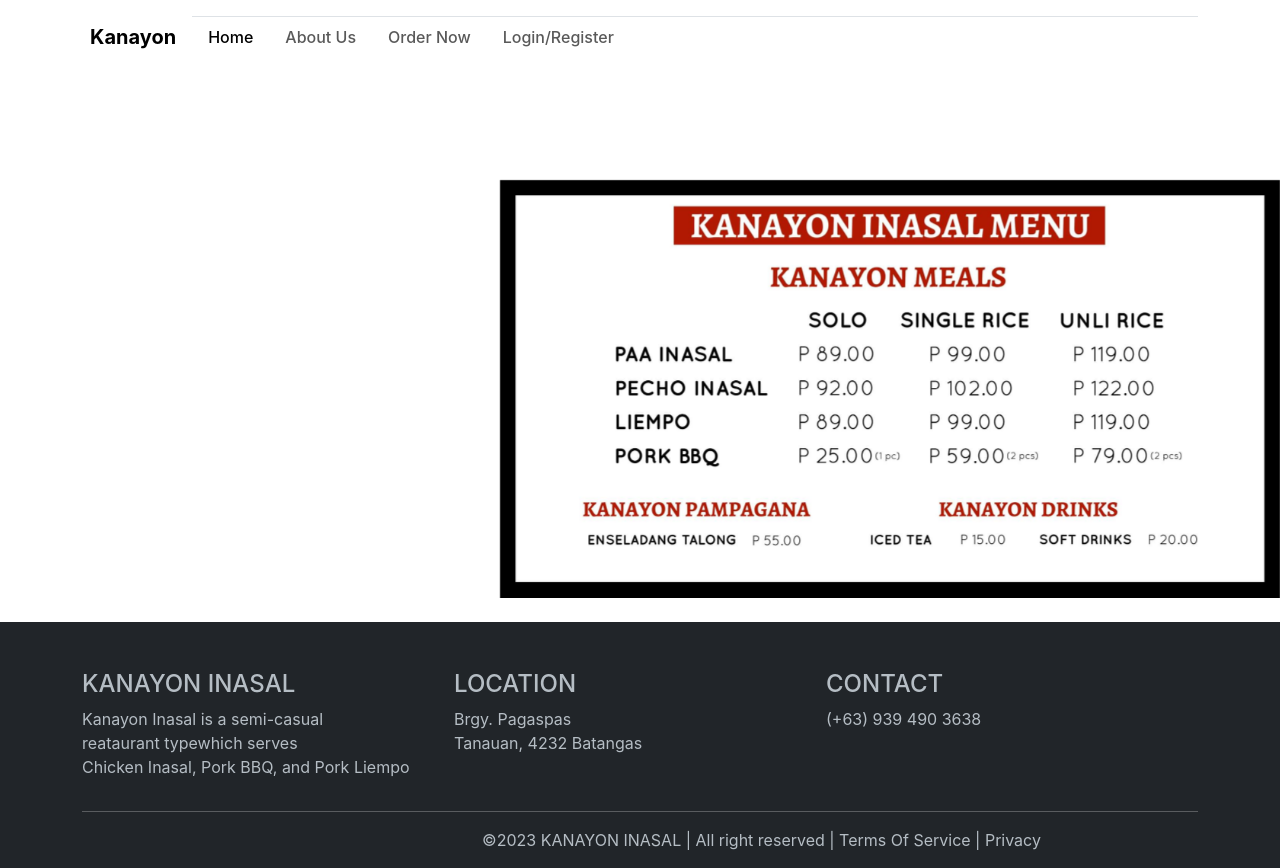
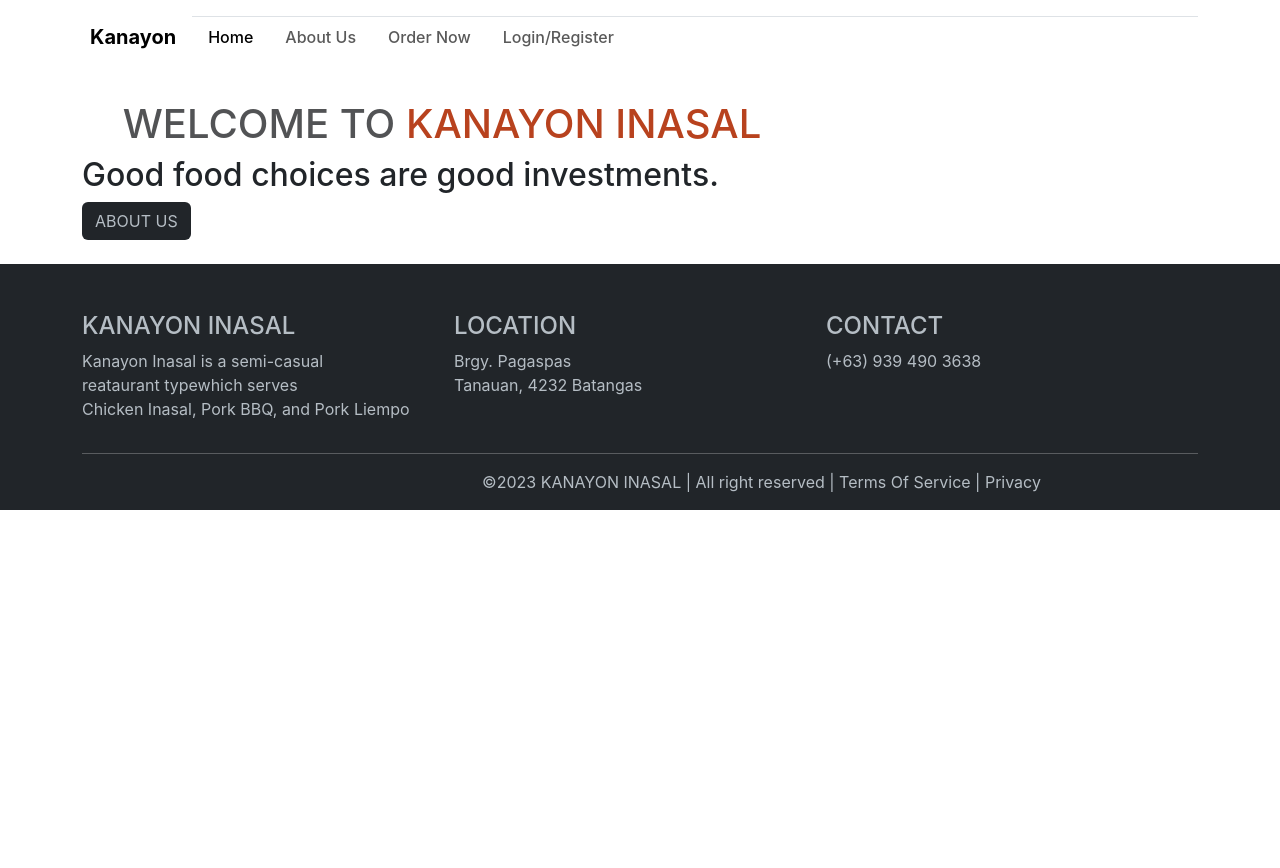
Before and after one commit to kobellanes/Kanayon-FE-RestaurantSystem, a React (Create React App) app in the folder kanayon_arms/: page / in a window 1280 px wide. After the commit the page ends 800 px from the top, so only its background shows below. Built offline with nearby package versions, Linux system fonts and the light colour scheme.

Commit message:
HomePage is still on progress

```diff
--- a/kanayon_arms/src/App.css
+++ b/kanayon_arms/src/App.css
@@ -133,3 +133,20 @@
   color: white !important;
   border-radius: 5px;
 }
+
+.btn.btn-about {
+  color: #b5bdc4;
+}
+
+.btn-about {
+  background: #212529;
+}
+
+.col-lg-8 h1 {
+  margin-top: 100px;
+  color: #525355;
+}
+
+.col-lg-8 span {
+  color: #b8421e;
+}
--- a/kanayon_arms/src/components/AboutUs/AboutUs.js
+++ b/kanayon_arms/src/components/AboutUs/AboutUs.js
@@ -16,7 +16,7 @@ function AboutUs(props) {
                             <p>Our barrio's grilled chicken or alson known as chicken inasal wins the heart of every villager in our barangay, founded in September 10, 2022. Kanayon Inasal got its name from the term Kanayon which means "fellow local" that makes its name tattoed on the mind of every customer we serve. The idea came about when the founder, Tatay Mio felt the need and the urge to feed and inspire people with this dish they so loved, chicken inasal. His family put a lot of effort into serving the best and quality food they could offer. from selecting the freshest meat up to adding the special, flavorful and authentic ingredients make our inasal become different from the others. Kanayon inasal is perfect for the budget concious or what we called the budgetaian because of its cheap price for a complete dinnner or lunch. Our restaurant is a simple store with a simple dream that puts a lot of hardwork and determination that focuses its people and continues to grow vigorously.</p>
 
                             <div className="AboutUs__btn">
-                                <a href="" className="btn btn-smart">READ MORE</a>
+                                <a href="ordernow" className="btn btn-smart">ORDER NOW</a>
 
                             </div>
                         </div>
--- a/kanayon_arms/src/components/HomePage/HomePage.js
+++ b/kanayon_arms/src/components/HomePage/HomePage.js
@@ -1,10 +1,12 @@
 import React from 'react';
-import menu from '../../assets/menu.jpg';
 import Header from '../Header/Header';
 import Footer from '../Footer/Footer';
-import AboutUs from '../AboutUs/AboutUs';
-import Admin from '../Admin/Admin';
-import { BrowserRouter, Routes, Route } from "react-router-dom";
+
+const backgroundImage = {
+    backgroundImage: "url(" + require('../../assets/background.jpg') + ")",
+    backgroundPosition: 'center',
+    backgroundSize: 'cover'
+}
 
 function HomePage() {
     return (
@@ -13,54 +15,33 @@ function HomePage() {
 
             </Header>
 
-            <div id="carouselExampleCaptions" className="carousel slide">
-                <div className="carousel-indicators">
-                    <button type="button" data-bs-target="#carouselExampleCaptions" data-bs-slide-to="0" className="active" aria-current="true" aria-label="Slide 1"></button>
-                    <button type="button" data-bs-target="#carouselExampleCaptions" data-bs-slide-to="1" aria-label="Slide 2"></button>
-                    <button type="button" data-bs-target="#carouselExampleCaptions" data-bs-slide-to="2" aria-label="Slide 3"></button>
+            <section id="home" className="d-flex align-items-center">
+                <div className="py-11 bg-light-gradient border-bottom border-white border-5"></div>
+                <div className="bg-holder overlay overlay-light" style={backgroundImage}> </div>
+
+                <div className="container position-relative text-center text-lg-start" data-aos="zoom-in" data-aos-delay="100">
+                    <div className="row">
+                        <div className="col-lg-8">
+                            <h1>WELCOME TO <span>KANAYON INASAL</span></h1>
+                            <h2>Good food choices are good investments.</h2>
+
+                            <div className="HomePage__btn">
+                                <a href="about" className="btn btn-about">ABOUT US</a>
+
+                            </div>
+                        </div>
+
+
+                    </div>
+
                 </div>
-                <div className="carousel-inner">
-                    <div className="carousel-item active">
+            </section>
 
-                        <div className="HomePage__img">
-                            <img className="img-fluid" src={menu} width="800" alt="Chicken" />
-                        </div>
-                        <div className="carousel-caption d-none d-md-block">
-                            {/* <h5>FOOD FOR ALL MOODS</h5>
-                            <p>We serve up style with every bite.</p> */}
-                        </div>
-                    </div>
-                    <div className="carousel-item">
-                        <div className="HomePage__img">
-                            <img className="img-fluid" src={menu} width="800" alt="Chicken" />
-                        </div>
-                        <div className="carousel-caption d-none d-md-block">
-                            <h5>FOOD FOR ALL MOODS</h5>
-                            <p>We serve up style with every bite.</p>
-                        </div>
-                    </div>
-                    <div className="carousel-item">
-                        <div className="HomePage__img">
-                            <img className="img-fluid" src={menu} width="800" alt="Chicken" />
-                        </div>
-                        <div className="carousel-caption d-none d-md-block">
-                            <h5>FOOD FOR ALL MOODS</h5>
-                            <p>We serve up style with every bite.</p>
-                        </div>
-                    </div>
-                </div>
-                <button className="carousel-control-prev" type="button" data-bs-target="#carouselExampleCaptions" data-bs-slide="prev">
-                    <span className="carousel-control-prev-icon" aria-hidden="true"></span>
-                    <span className="visually-hidden">Previous</span>
-                </button>
-                <button className="carousel-control-next" type="button" data-bs-target="#carouselExampleCaptions" data-bs-slide="next">
-                    <span className="carousel-control-next-icon" aria-hidden="true"></span>
-                    <span className="visually-hidden">Next</span>
-                </button>
-            </div>
+
             <Footer></Footer>
         </>
     );
 }
 
+
 export default HomePage;
```
